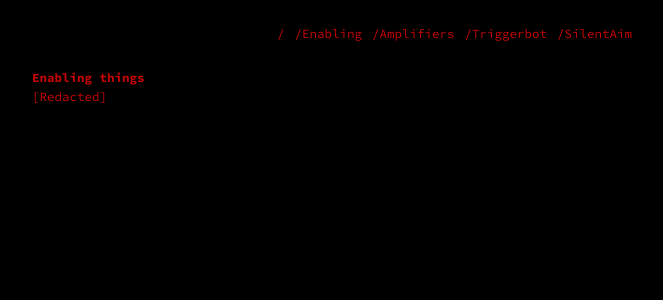
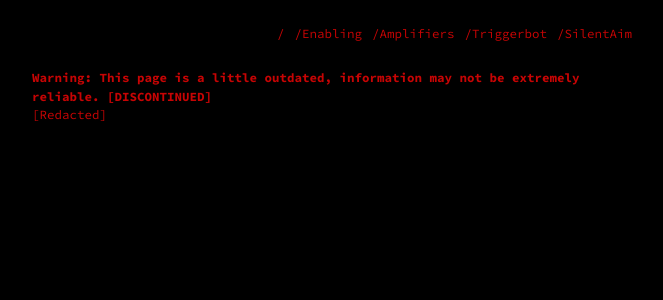
Before and after one commit to Darkfire0576/Darkus, a Jekyll site: the page built from Enabling.md, in a window 1280 px wide. Shown: the top 300 px of the page, without its empty margins (308-971 px from the left). Built offline with Jekyll 4.4.1, drawn with Linux system fonts in a browser that asks for light colours.

Commit message:
Update Enabling.md

```diff
--- a/Enabling.md
+++ b/Enabling.md
@@ -4,6 +4,5 @@ layout: page
 permalink: /Enabling
 ---
 
-### Enabling things
-
+# Warning: This page is a little outdated, information may not be extremely reliable. [DISCONTINUED]
 [Redacted]
```
